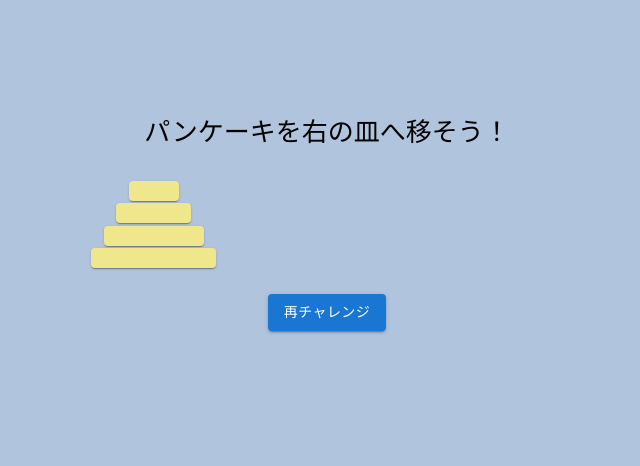
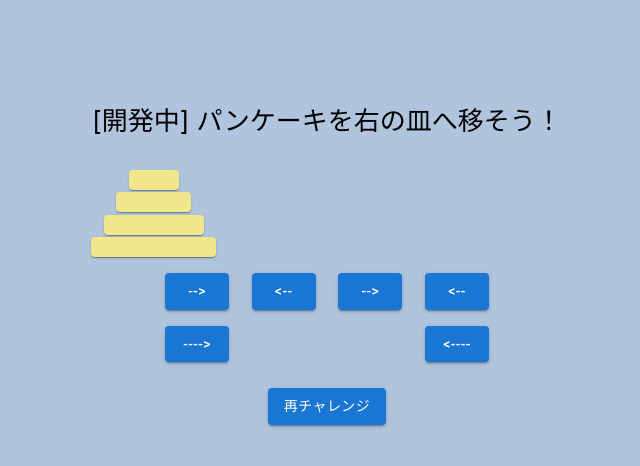
Before and after one commit to wildbook7/pancakes-of-hanoi, a React (Create React App) app: page / in a window 1280 px wide. Shown: the top 466 px of the page, without its empty margins (313-953 px from the left). Built offline with nearby package versions, Linux system fonts and the light colour scheme.

Commit message:
移動ボタンを配置

```diff
--- a/src/App.tsx
+++ b/src/App.tsx
@@ -24,7 +24,7 @@ function App() {
   return (
     <div className="App">
       <header className="App-header">
-        パンケーキを右の皿へ移そう！
+        [開発中] パンケーキを右の皿へ移そう！
         <Grid container spacing={2} sx={{ width: '800px' }}>
           <Grid item xs={2.1}></Grid>
           <Grid item xs={2.6}>
@@ -67,12 +67,37 @@ function App() {
               )}
             </Stack>
           </Grid>
+          <Grid item xs={2.1}></Grid>
+          <Grid item xs={2.1}></Grid>
+          <Grid item xs={1.3}></Grid>
+          <Grid item xs={1.3}>
+            <Button variant="contained" onClick={ change }>&nbsp;--&gt;&nbsp;</Button>
+          </Grid>
+          <Grid item xs={1.3}>
+            <Button variant="contained" onClick={ change }>&nbsp;&lt;--&nbsp;</Button>
+          </Grid>
+          <Grid item xs={1.3}>
+            <Button variant="contained" onClick={ change }>&nbsp;--&gt;&nbsp;</Button>
+          </Grid>
+          <Grid item xs={1.3}>
+            <Button variant="contained" onClick={ change }>&nbsp;&lt;--&nbsp;</Button>
+          </Grid>
+          <Grid item xs={1.3}></Grid>
+          <Grid item xs={2.1}></Grid>
+          <Grid item xs={2.1}></Grid>
+          <Grid item xs={1.3}></Grid>
+          <Grid item xs={1.3}>
+            <Button variant="contained" onClick={ change }>----&gt;</Button>
+          </Grid>
+          <Grid item xs={2.6}></Grid>
+          <Grid item xs={1.3}>
+            <Button variant="contained" onClick={ change }>&lt;----</Button>
+          </Grid>
         </Grid>
         <p>
           <Button variant="contained" onClick={ change }>再チャレンジ</Button>
           <br />
         </p>
-        <p>&nbsp;</p>
         <p>&nbsp;</p>
         <p>&nbsp;</p>
         <p>&nbsp;</p>
```
